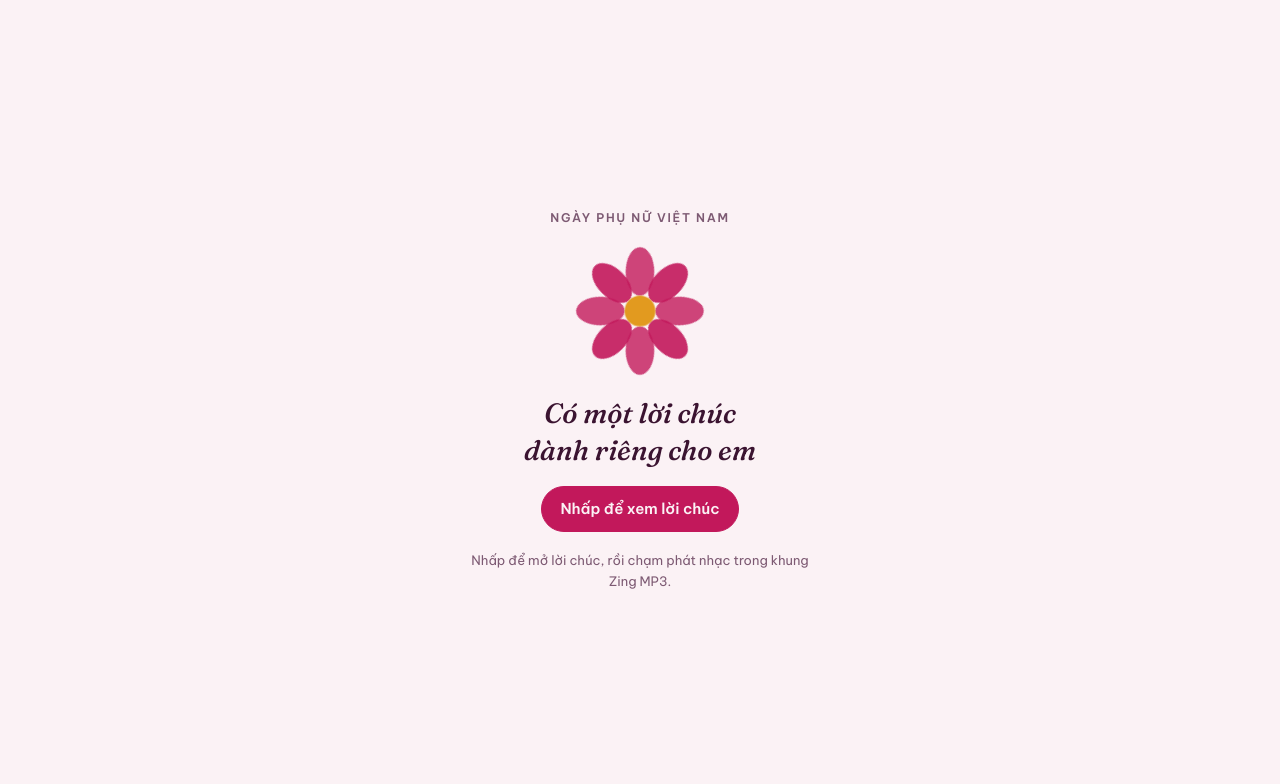
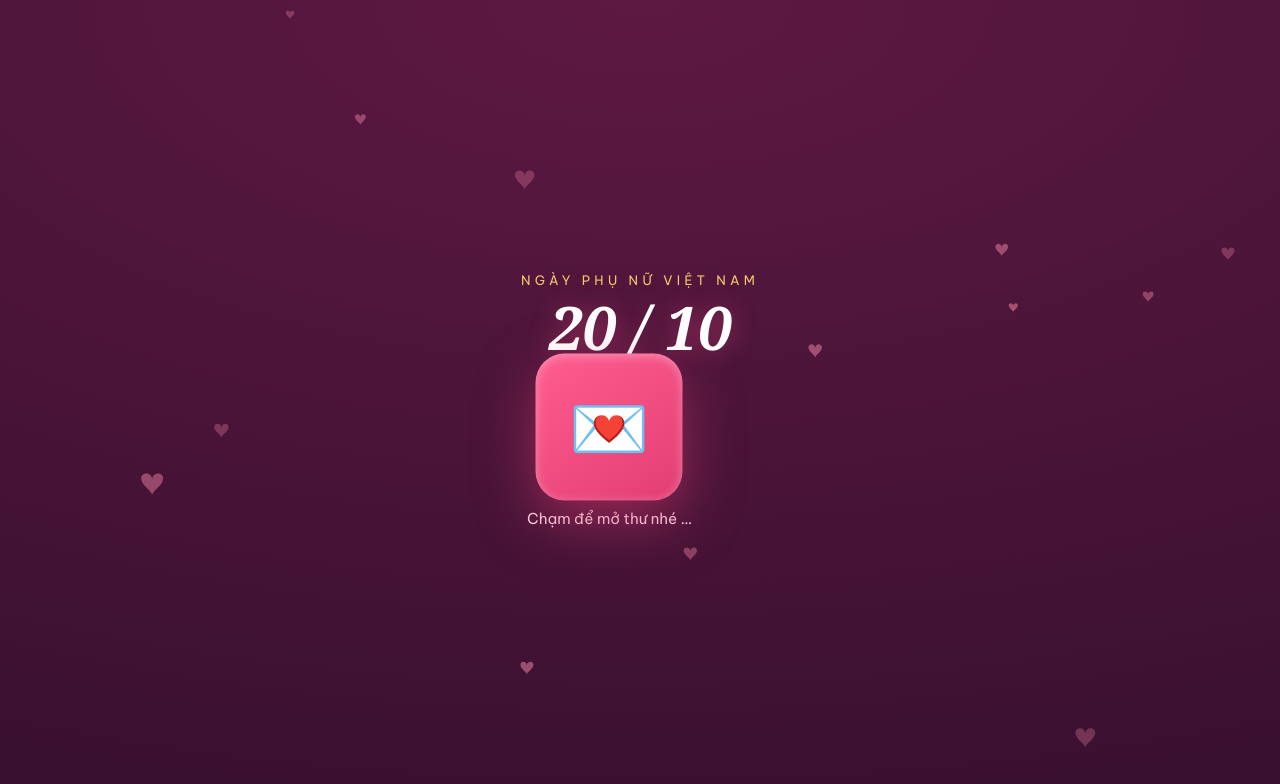
Before and after one commit to nghia10000/chuc-20-10, a plain HTML site: page index.html in a window 1280 px wide. Drawn offline with Linux system fonts and the light colour scheme; a web font is replaced by a local one.

Commit message:
Add files via upload

```diff
--- a/index.html
+++ b/index.html
@@ -3,220 +3,138 @@
 <head>
 <meta charset="utf-8">
 <meta name="viewport" content="width=device-width, initial-scale=1, viewport-fit=cover">
-<style>:root{color-scheme:light;padding:env(safe-area-inset-top,0px) 0 env(safe-area-inset-bottom,0px)}body{margin:0;font:14px system-ui,sans-serif}img{max-width:100%}[hidden]{display:none!important}</style>
-<title>Lời chúc 20/10</title>
-<link rel="stylesheet" href="https://fonts.googleapis.com/css2?family=Be+Vietnam+Pro:wght@400;500;600&family=Fraunces:ital,opsz,wght@0,9..144,600;1,9..144,500&display=swap">
+<title>Gửi Nga 20/10</title>
+<link rel="stylesheet" href="https://fonts.googleapis.com/css2?family=Playfair+Display:ital,wght@1,500;1,600&family=Be+Vietnam+Pro:wght@400;500;600&display=swap">
+<script src="https://cdnjs.cloudflare.com/ajax/libs/qrcodejs/1.0.0/qrcode.min.js"></script>
 <style>
-/* Layout: một cột, chữ 20/10 lớn bên trái, bông hoa xoay nhẹ bên phải, lời chúc ở giữa trang */
-:root {
-  --bg: #fbf2f5;
-  --surface: #ffffff;
-  --fg: #3b1431;
-  --muted: #7d5a73;
-  --accent: #c2185b;
-  --gold: #e29a1f;
-  --line: #ecd5df;
-  --font-display: "Fraunces", "Iowan Old Style", Georgia, serif;
-  --font-body: "Be Vietnam Pro", system-ui, -apple-system, "Segoe UI", sans-serif;
+:root{
+  --bg1:#3a1030; --bg2:#5e1942; --card:#fff6f2; --ink:#4a2238; --soft:#8a5a6e;
+  --rose:#ff5d8f; --rose-deep:#e23e74; --gold:#f5c66b; --petal:#ffd3e2;
+  --disp:"Playfair Display",Georgia,serif;
+  --body:"Be Vietnam Pro","Segoe UI",system-ui,sans-serif;
 }
-@media (prefers-color-scheme: dark) {
-  :root:not([data-theme="light"]) {
-    --bg: #1d0e1a;
-    --surface: #2a1625;
-    --fg: #fbe9f1;
-    --muted: #c9a3b8;
-    --accent: #ff7fae;
-    --gold: #f4b84a;
-    --line: #48304a;
-    color-scheme: dark;
-  }
-}
-:root[data-theme="dark"] {
-  --bg: #1d0e1a;
-  --surface: #2a1625;
-  --fg: #fbe9f1;
-  --muted: #c9a3b8;
-  --accent: #ff7fae;
-  --gold: #f4b84a;
-  --line: #48304a;
-  color-scheme: dark;
-}
-* { box-sizing: border-box; }
-body {
-  background: var(--bg);
-  color: var(--fg);
-  font-family: var(--font-body);
-  font-size: 16px;
-  line-height: 1.6;
-  padding-block: 32px 48px;
-  padding-left: max(16px, env(safe-area-inset-left, 0px));
-  padding-right: max(16px, env(safe-area-inset-right, 0px));
-}
-main { max-width: 640px; margin: 0 auto; display: grid; gap: 28px; }
-.top { display: flex; align-items: center; justify-content: space-between; gap: 16px; }
-.top > * { min-width: 0; }
-.label {
-  font-size: 12px; font-weight: 600; letter-spacing: 0.14em; text-transform: uppercase;
-  color: var(--muted); margin: 0;
-}
-.date {
-  font-family: var(--font-display); font-weight: 600;
-  font-size: clamp(88px, 26vw, 148px); line-height: 0.9; letter-spacing: -0.03em;
-  margin: 12px 0 0; color: var(--accent);
-}
-.flower { width: clamp(84px, 24vw, 132px); height: auto; flex: none; }
-.flower .petals { transform-origin: 60px 60px; animation: turn 40s linear infinite; }
-@keyframes turn { to { transform: rotate(360deg); } }
-@media (prefers-reduced-motion: reduce) { .flower .petals { animation: none; } }
-.card {
-  background: var(--surface); border: 1px solid var(--line); border-radius: 14px;
-  padding: 28px 24px; display: grid; gap: 18px;
-}
-.to { font-family: var(--font-display); font-style: italic; font-weight: 500; font-size: 24px; margin: 0; overflow-wrap: anywhere; }
-.wish { font-size: 18px; line-height: 1.7; margin: 0; text-wrap: pretty; }
-.sign { margin: 0; color: var(--muted); overflow-wrap: anywhere; }
-.sign strong { color: var(--fg); font-weight: 600; }
-.actions { display: flex; gap: 12px; flex-wrap: wrap; }
-button {
-  font: inherit; font-weight: 600; font-size: 15px; cursor: pointer;
-  padding: 10px 18px; border-radius: 999px; border: 1px solid var(--accent);
-  background: var(--accent); color: var(--bg);
-}
-button.ghost { background: transparent; color: var(--accent); }
-button:focus-visible, input:focus-visible { outline: 3px solid var(--gold); outline-offset: 2px; }
-.fields { display: grid; grid-template-columns: 1fr 1fr; gap: 14px; }
-.fields > * { min-width: 0; }
-@media (max-width: 480px) { .fields { grid-template-columns: 1fr; } }
-label { display: grid; gap: 6px; font-size: 13px; font-weight: 500; color: var(--muted); }
-input {
-  font: inherit; font-size: 16px; color: var(--fg); background: var(--surface);
-  border: 1px solid var(--line); border-radius: 10px; padding: 10px 12px; width: 100%;
-}
-.foot { font-size: 13px; color: var(--muted); margin: 0; }
-.gate {
-  position: fixed; inset: 0; z-index: 20; background: var(--bg);
-  display: grid; place-items: center; text-align: center;
-  padding-block: 24px;
-  padding-left: max(16px, env(safe-area-inset-left, 0px));
-  padding-right: max(16px, env(safe-area-inset-right, 0px));
-}
-.gate { transition: opacity 0.6s ease; }
-.gate.open { opacity: 0; pointer-events: none; }
-@media (prefers-reduced-motion: reduce) { .gate { transition: none; } }
-.gate { cursor: pointer; }
-.gate-inner { display: grid; gap: 18px; justify-items: center; max-width: 360px; }
-.gate-title { font-family: var(--font-display); font-style: italic; font-weight: 500; font-size: 28px; line-height: 1.3; margin: 0; text-wrap: balance; }
-.gate-hint { font-size: 13px; color: var(--muted); margin: 0; }
-.player { width: 100%; height: 275px; border: 0; border-radius: 12px; overflow: hidden; }
-.player iframe { display: block; width: 100%; height: 100%; border: 0; }
-.music-hint { margin: -12px 0 0; color: var(--muted); font-size: 13px; }
+*{box-sizing:border-box}
+html,body{height:100%}
+body{margin:0;font-family:var(--body);color:#fff;
+  background:radial-gradient(130% 100% at 50% 0%,var(--bg2),var(--bg1));
+  overflow-x:hidden;min-height:100%}
+#fx{position:fixed;inset:0;pointer-events:none;z-index:1}
+.wrap{position:relative;z-index:2;min-height:100%;
+  display:flex;flex-direction:column;align-items:center;justify-content:center;gap:22px;
+  padding-block:48px;
+  padding-left:max(16px,env(safe-area-inset-left,0px));
+  padding-right:max(16px,env(safe-area-inset-right,0px));}
+.eyebrow{font-size:13px;letter-spacing:.32em;text-transform:uppercase;color:var(--gold);margin:0;text-align:center}
+h1{font-family:var(--disp);font-style:italic;font-weight:600;
+  font-size:clamp(34px,9vw,60px);margin:.1em 0 0;text-align:center;line-height:1.1;
+  text-wrap:balance;color:#fff;text-shadow:0 2px 24px rgba(255,93,143,.45)}
+.date{font-family:var(--disp);font-style:italic;font-size:clamp(18px,5vw,26px);color:var(--petal);margin:0}
+.env{appearance:none;border:0;cursor:pointer;background:transparent;display:grid;place-items:center;gap:16px;color:#fff;font-family:var(--body)}
+.env .seal{width:132px;height:132px;border-radius:26px;
+  background:linear-gradient(145deg,var(--rose),var(--rose-deep));
+  display:grid;place-items:center;font-size:58px;
+  box-shadow:0 18px 50px rgba(226,62,116,.5), inset 0 2px 10px rgba(255,255,255,.35);
+  animation:beat 1.6s ease-in-out infinite}
+.env .hint{font-size:15px;color:var(--petal)}
+@keyframes beat{0%,100%{transform:scale(1)}15%{transform:scale(1.12)}30%{transform:scale(1)}45%{transform:scale(1.08)}}
+.letter{background:var(--card);color:var(--ink);border-radius:22px;max-width:440px;width:100%;
+  padding:30px 26px 28px;box-shadow:0 26px 70px rgba(0,0,0,.4);border:1px solid rgba(245,198,107,.6)}
+.letter h2{font-family:var(--disp);font-style:italic;font-weight:600;font-size:26px;margin:0 0 14px;color:var(--rose-deep)}
+.letter p{margin:0 0 13px;line-height:1.75;font-size:15.5px}
+.letter .sign{margin-top:18px;font-family:var(--disp);font-style:italic;font-size:19px;color:var(--soft);text-align:right}
+.flower{text-align:center;font-size:30px;margin-top:4px;letter-spacing:6px}
+.qrbox{max-width:440px;width:100%;background:rgba(255,255,255,.08);border:1px solid rgba(245,198,107,.4);
+  border-radius:18px;padding:20px;text-align:center}
+.qrbox h3{margin:0 0 6px;font-size:16px;color:var(--gold);font-weight:600}
+.qrbox p{margin:0 0 14px;font-size:13px;color:var(--petal);line-height:1.5}
+.btn{appearance:none;border:0;cursor:pointer;font-family:var(--body);font-weight:600;font-size:15px;
+  color:#fff;background:linear-gradient(145deg,var(--rose),var(--rose-deep));
+  padding:12px 26px;border-radius:999px;box-shadow:0 10px 26px rgba(226,62,116,.45)}
+#qr{display:none;margin:16px auto 0;width:180px;height:180px;background:#fff;padding:12px;border-radius:14px}
+.note{font-size:12px;color:var(--petal);margin-top:12px;word-break:break-all;opacity:.8}
+[hidden]{display:none!important}
+@media (prefers-reduced-motion:reduce){.env .seal{animation:none}}
 </style>
 </head>
 <body>
+<canvas id="fx"></canvas>
+<audio id="song" src="nhac.mp3" preload="auto" loop></audio>
+<button id="mute" aria-label="Bật/tắt nhạc" hidden
+  style="position:fixed;z-index:3;top:calc(14px + env(safe-area-inset-top,0px));right:14px;width:44px;height:44px;border:0;cursor:pointer;border-radius:50%;background:rgba(255,255,255,.14);color:#fff;font-size:20px">🔊</button>
 
-<main>
-  <div class="top">
-    <div>
-      <p class="label">Ngày Phụ nữ Việt Nam</p>
-      <h1 class="date">20/10</h1>
-    </div>
-    <svg class="flower" viewBox="0 0 120 120" aria-hidden="true">
-      <g class="petals" fill="var(--accent)">
-        <ellipse cx="60" cy="24" rx="13" ry="22" opacity="0.9"/>
-        <ellipse cx="60" cy="24" rx="13" ry="22" opacity="0.8" transform="rotate(45 60 60)"/>
-        <ellipse cx="60" cy="24" rx="13" ry="22" opacity="0.9" transform="rotate(90 60 60)"/>
-        <ellipse cx="60" cy="24" rx="13" ry="22" opacity="0.8" transform="rotate(135 60 60)"/>
-        <ellipse cx="60" cy="24" rx="13" ry="22" opacity="0.9" transform="rotate(180 60 60)"/>
-        <ellipse cx="60" cy="24" rx="13" ry="22" opacity="0.8" transform="rotate(225 60 60)"/>
-        <ellipse cx="60" cy="24" rx="13" ry="22" opacity="0.9" transform="rotate(270 60 60)"/>
-        <ellipse cx="60" cy="24" rx="13" ry="22" opacity="0.8" transform="rotate(315 60 60)"/>
-      </g>
-      <circle cx="60" cy="60" r="14" fill="var(--gold)"/>
-    </svg>
-  </div>
+<div class="wrap">
+  <section id="cover">
+    <p class="eyebrow">Ngày Phụ nữ Việt Nam</p>
+    <h1>20 / 10</h1>
+    <button class="env" id="open" aria-label="Mở thư">
+      <span class="seal">💌</span>
+      <span class="hint">Chạm để mở thư nhé&nbsp;…</span>
+    </button>
+  </section>
 
-  <section class="card" aria-live="polite">
-    <p class="to" id="to">Gửi em,</p>
-    <p class="wish" id="wish"></p>
-    <p class="sign" id="sign" hidden>Yêu em, <strong id="from"></strong></p>
-    <div class="actions">
-      <button type="button" id="next">Lời chúc khác</button>
+  <section id="reveal" hidden style="display:flex;flex-direction:column;align-items:center;gap:22px;width:100%">
+    <p class="eyebrow">Gửi riêng em</p>
+    <h1 id="greet">Nga ơi</h1>
+    <p class="date">Chúc mừng 20/10</p>
+    <article class="letter">
+      <h2>Thương gửi em,</h2>
+      <p>Hôm nay là ngày của em — ngày để anh nói điều mà mọi ngày anh vẫn nghĩ: cảm ơn em đã ở bên anh, dịu dàng và kiên nhẫn, kể cả những lúc anh chẳng dễ thương chút nào.</p>
+      <p>Chúc em luôn xinh, luôn khỏe, luôn cười thật nhiều. Mọi điều tốt đẹp nhất, anh đều muốn dành cho em. 🌷</p>
+      <p>Và lời hứa nhỏ: hôm nay em không phải lo gì hết, để đó anh lo.</p>
+      <div class="flower">🌹🌸🌷</div>
+      <p class="sign">Yêu em, <br>Anh của em ❤️</p>
+    </article>
+    <div class="qrbox">
+      <h3>Gửi tặng em bằng mã QR</h3>
+      <p>Bấm tạo mã, chụp màn hình rồi gửi cho em. Em quét là mở đúng trang này.</p>
+      <button class="btn" id="mkqr">Tạo mã QR 🎁</button>
+      <div id="qr"></div>
+      <div class="note" id="url"></div>
     </div>
   </section>
-  <p class="music-hint" id="music-hint" hidden>Chạm vào bài hát trong khung bên dưới để phát nhạc.</p>
-  <div class="player" id="player-wrap" hidden></div>
-</main>
-
-<div class="gate" id="gate" role="button" tabindex="0" aria-label="Nhấp để xem lời chúc">
-  <div class="gate-inner">
-    <p class="label">Ngày Phụ nữ Việt Nam</p>
-    <svg class="flower" viewBox="0 0 120 120" aria-hidden="true">
-      <g class="petals" fill="var(--accent)">
-        <ellipse cx="60" cy="24" rx="13" ry="22" opacity="0.9"/>
-        <ellipse cx="60" cy="24" rx="13" ry="22" opacity="0.8" transform="rotate(45 60 60)"/>
-        <ellipse cx="60" cy="24" rx="13" ry="22" opacity="0.9" transform="rotate(90 60 60)"/>
-        <ellipse cx="60" cy="24" rx="13" ry="22" opacity="0.8" transform="rotate(135 60 60)"/>
-        <ellipse cx="60" cy="24" rx="13" ry="22" opacity="0.9" transform="rotate(180 60 60)"/>
-        <ellipse cx="60" cy="24" rx="13" ry="22" opacity="0.8" transform="rotate(225 60 60)"/>
-        <ellipse cx="60" cy="24" rx="13" ry="22" opacity="0.9" transform="rotate(270 60 60)"/>
-        <ellipse cx="60" cy="24" rx="13" ry="22" opacity="0.8" transform="rotate(315 60 60)"/>
-      </g>
-      <circle cx="60" cy="60" r="14" fill="var(--gold)"/>
-    </svg>
-    <p class="gate-title">Có một lời chúc dành riêng cho em</p>
-    <button type="button" id="open">Nhấp để xem lời chúc</button>
-    <p class="gate-hint">Nhấp để mở lời chúc, rồi chạm phát nhạc trong khung Zing MP3.</p>
-  </div>
 </div>
 
 <script>
-(function () {
-  var wishes = [
-    "Chúc mừng ngày 20/10, người anh thương nhất. Cảm ơn em vì đã ở bên anh những ngày vui lẫn những ngày mệt. Mong em luôn khỏe, luôn cười thật tươi, và để anh được chăm sóc em thật lâu.",
-    "Hôm nay là ngày của em. Anh chỉ muốn nói rằng có em, những điều bình thường nhất cũng trở nên đáng nhớ. Chúc em một ngày 20/10 thật nhiều hoa và nhiều niềm vui.",
-    "Chúc em xinh đẹp theo cách của riêng em, tự tin với mọi dự định và luôn nhớ rằng phía sau em luôn có một người sẵn sàng cổ vũ. Anh yêu em.",
-    "Cảm ơn em đã kiên nhẫn với anh, đã lắng nghe và đã thương anh. Chúc em nghỉ ngơi thật nhiều, ăn món em thích và được yêu chiều đúng như em xứng đáng.",
-    "Mùa thu năm nay có em là đẹp nhất. Chúc em một ngày 20/10 êm dịu, công việc thuận lợi và trái tim luôn bình yên. Mình cùng đi tiếp nhé."
-  ];
-  var i = 0;
-  var el = function (id) { return document.getElementById(id); };
-  var nameIn = { value: "" }, fromIn = { value: "" };
-
-  function render() {
-    var n = nameIn.value.trim();
-    var f = fromIn.value.trim();
-    el("to").textContent = "Gửi " + (n || "em") + ",";
-    el("wish").textContent = wishes[i];
-    el("from").textContent = f;
-    el("sign").hidden = !f;
+(function(){
+  "use strict";
+  var reduce = matchMedia("(prefers-reduced-motion: reduce)").matches;
+  try{
+    var h=decodeURIComponent((location.hash||"").replace(/^#/,""));
+    var m=/ten=([^&]+)/.exec(h);
+    if(m&&m[1]) document.getElementById("greet").textContent=m[1].trim()+" ơi";
+  }catch(e){}
+  var cv=document.getElementById("fx"),ctx=cv.getContext("2d"),W,H,parts=[],hearts=[];
+  function size(){W=cv.width=innerWidth;H=cv.height=innerHeight;}
+  size();addEventListener("resize",size);
+  var COL=["#ff5d8f","#e23e74","#f5c66b","#ffd3e2","#ff8fb0","#ffe9a8"];
+  function heart(){return{x:Math.random()*W,y:H+20,s:8+Math.random()*16,vy:-(0.5+Math.random()*1.1),sway:Math.random()*6.28,a:0.5+Math.random()*0.5};}
+  function burst(x,y,n){for(var i=0;i<n;i++){parts.push({x:x,y:y,vx:(Math.random()-0.5)*9,vy:-(Math.random()*9+3),g:0.28+Math.random()*0.12,s:5+Math.random()*7,c:COL[(Math.random()*COL.length)|0],rot:Math.random()*6.28,vr:(Math.random()-0.5)*0.4,life:1});}}
+  function drawHeart(x,y,s,c,a){ctx.save();ctx.globalAlpha=a;ctx.fillStyle=c;ctx.translate(x,y);ctx.scale(s/16,s/16);ctx.beginPath();ctx.moveTo(0,4);ctx.bezierCurveTo(0,-2,-8,-2,-8,3);ctx.bezierCurveTo(-8,8,0,12,0,15);ctx.bezierCurveTo(0,12,8,8,8,3);ctx.bezierCurveTo(8,-2,0,-2,0,4);ctx.fill();ctx.restore();}
+  if(!reduce){for(var i=0;i<14;i++){var hh=heart();hh.y=Math.random()*H;hearts.push(hh);}}
+  function loop(){
+    ctx.clearRect(0,0,W,H);
+    for(var i=hearts.length-1;i>=0;i--){var hb=hearts[i];hb.y+=hb.vy;hb.sway+=0.03;drawHeart(hb.x+Math.sin(hb.sway)*14,hb.y,hb.s,"#ff8fb0",hb.a*0.5);if(hb.y<-30)hearts[i]=heart();}
+    for(var j=parts.length-1;j>=0;j--){var p=parts[j];p.vy+=p.g;p.x+=p.vx;p.y+=p.vy;p.rot+=p.vr;p.life-=0.009;ctx.save();ctx.globalAlpha=Math.max(0,p.life);ctx.translate(p.x,p.y);ctx.rotate(p.rot);ctx.fillStyle=p.c;ctx.fillRect(-p.s/2,-p.s/2,p.s,p.s*0.6);ctx.restore();if(p.life<=0||p.y>H+40)parts.splice(j,1);}
+    requestAnimationFrame(loop);
   }
-
-  el("next").addEventListener("click", function () {
-    i = (i + 1) % wishes.length;
-    render();
+  loop();
+  var song=document.getElementById("song"),muteBtn=document.getElementById("mute");
+  muteBtn.addEventListener("click",function(){if(!song)return;if(song.paused){song.play().then(function(){muteBtn.textContent="🔊";}).catch(function(){});}else{song.pause();muteBtn.textContent="🔇";}});
+  document.getElementById("open").addEventListener("click",function(){
+    document.getElementById("cover").hidden=true;
+    document.getElementById("reveal").hidden=false;
+    muteBtn.hidden=false;
+    try{song.currentTime=0;song.play().catch(function(){muteBtn.textContent="🔇";});}catch(e){}
+    if(!reduce){burst(W*0.5,H*0.42,120);setTimeout(function(){burst(W*0.25,H*0.4,60);},180);setTimeout(function(){burst(W*0.75,H*0.4,60);},340);}
   });
-
-  var started = false;
-  function openGift() {
-    if (started) return;
-    started = true;
-    el("gate").classList.add("open");
-    setTimeout(function () { el("gate").hidden = true; }, 700);
-    var frame = document.createElement("iframe");
-    frame.src = "https://zingmp3.vn/embed/album/CmOAvvbGtUkH";
-    frame.title = "một đời (feat. buitruonglinh) - Zing MP3";
-    frame.allow = "autoplay; encrypted-media";
-    el("player-wrap").appendChild(frame);
-    el("player-wrap").hidden = false;
-    el("music-hint").hidden = false;
-  }
-  el("gate").addEventListener("click", openGift);
-  el("gate").addEventListener("keydown", function (e) {
-    if (e.key === "Enter" || e.key === " ") { e.preventDefault(); openGift(); }
+  document.getElementById("mkqr").addEventListener("click",function(){
+    var box=document.getElementById("qr");box.innerHTML="";box.style.display="block";
+    var url=location.href.split("#")[0];
+    try{new QRCode(box,{text:url,width:180,height:180,colorDark:"#4a2238",colorLight:"#ffffff",correctLevel:QRCode.CorrectLevel.M});}catch(e){box.textContent="Không tạo được QR.";}
+    document.getElementById("url").textContent=url;
+    if(!reduce)burst(W*0.5,H*0.6,50);
   });
-  render();
 })();
 </script>
-
 </body>
 </html>
```
